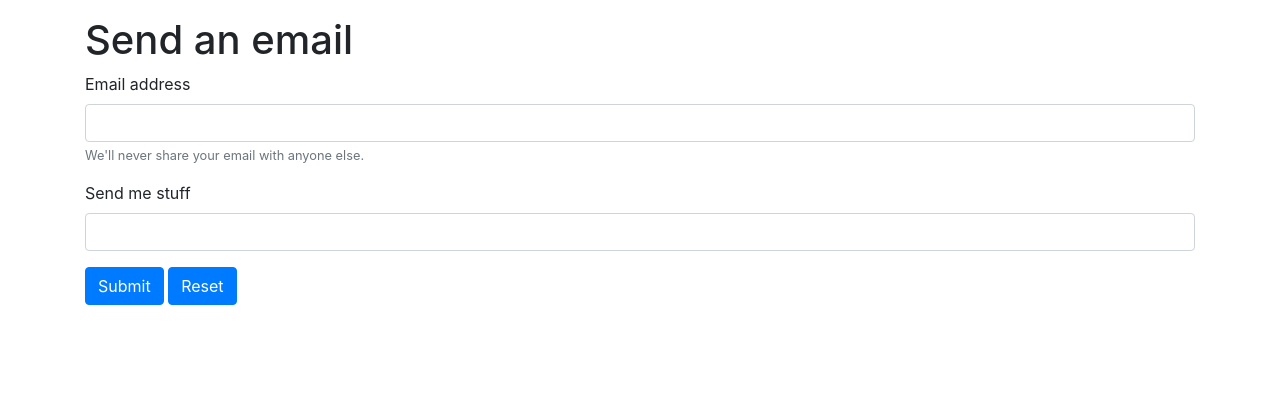
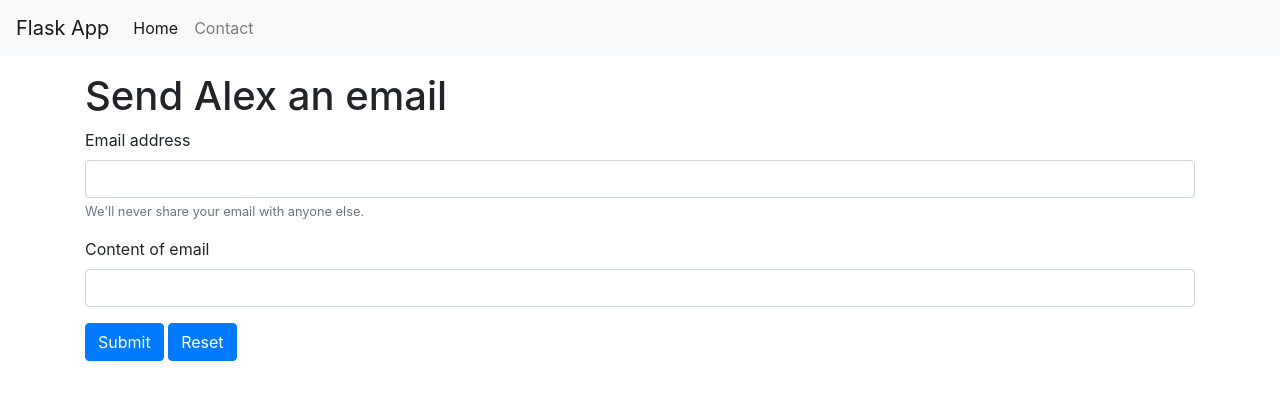
Before and after one commit to AlexandruCardas/flask-container, a Flask app: page /contact in a window 1280 px wide. Shown: the top 400 px of the page. Run offline with Flask 2, Linux system fonts and the light colour scheme; some libraries are stand-ins or nearby versions.

Commit message:
Update with templates

```diff
--- a/app/app.py
+++ b/app/app.py
@@ -5,7 +5,7 @@ app = Flask(__name__)
 
 @app.route('/')
 def index():
-    return '<h1>Hello World!</h1>'
+    return render_template("index.html")
 
 
 @app.route("/contact")
--- /dev/null
+++ b/app/templates/base.html
@@ -0,0 +1,50 @@
+<!DOCTYPE html>
+<html lang="en">
+<head>
+    {% block head %}
+        <link rel="stylesheet" href="{{ url_for('static', filename='style.css') }}">
+        <meta charset="UTF-8">
+        <meta name="viewport" content="width=device-width, initial-scale=1, shrink-to-fit=no">
+
+        <!-- Bootstrap CSS -->
+        <link rel="stylesheet" href="https://stackpath.bootstrapcdn.com/bootstrap/4.4.1/css/bootstrap.min.css"
+              integrity="sha384-Vkoo8x4CGsO3+Hhxv8T/Q5PaXtkKtu6ug5TOeNV6gBiFeWPGFN9MuhOf23Q9Ifjh"
+              crossorigin="anonymous">
+
+        <title>{% block title %}{% endblock %} - Page</title>
+    {% endblock %}
+</head>
+<body>
+<nav class="navbar navbar-expand-lg navbar-light bg-light">
+    <a class="navbar-brand" href="#">Flask App</a>
+    <button class="navbar-toggler" type="button" data-toggle="collapse" data-target="#navbarSupportedContent"
+            aria-controls="navbarSupportedContent" aria-expanded="false" aria-label="Toggle navigation">
+        <span class="navbar-toggler-icon"></span>
+    </button>
+
+    <div class="collapse navbar-collapse" id="navbarSupportedContent">
+        <ul class="navbar-nav mr-auto">
+            <li class="nav-item active">
+                <a class="nav-link" href="{{ url_for('index') }}">Home <span class="sr-only">(current)</span></a>
+            </li>
+            <li class="nav-item">
+                <a class="nav-link" href="{{ url_for('contact') }}">Contact</a>
+            </li>
+        </ul>
+    </div>
+</nav>
+<div class="container mt-3">{% block content %}{% endblock %}</div>
+
+<!-- Optional JavaScript -->
+<!-- jQuery first, then Popper.js, then Bootstrap JS -->
+<script src="https://code.jquery.com/jquery-3.4.1.slim.min.js"
+        integrity="sha384-J6qa4849blE2+poT4WnyKhv5vZF5SrPo0iEjwBvKU7imGFAV0wwj1yYfoRSJoZ+n"
+        crossorigin="anonymous"></script>
+<script src="https://cdn.jsdelivr.net/npm/popper.js@1.16.0/dist/umd/popper.min.js"
+        integrity="sha384-Q6E9RHvbIyZFJoft+2mJbHaEWldlvI9IOYy5n3zV9zzTtmI3UksdQRVvoxMfooAo"
+        crossorigin="anonymous"></script>
+<script src="https://stackpath.bootstrapcdn.com/bootstrap/4.4.1/js/bootstrap.min.js"
+        integrity="sha384-wfSDF2E50Y2D1uUdj0O3uMBJnjuUD4Ih7YwaYd1iqfktj0Uod8GCExl3Og8ifwB6"
+        crossorigin="anonymous"></script>
+</body>
+</html>
--- a/app/templates/contact.html
+++ b/app/templates/contact.html
@@ -1,47 +1,24 @@
-<!DOCTYPE html>
-<html lang="en">
-<head>
-    <meta charset="UTF-8">
-    <meta name="viewport" content="width=device-width, initial-scale=1, shrink-to-fit=no">
+{% extends "base.html" %}
+{% block title %}Contact{% endblock %}
+{% block head %}
+    {{ super() }}
+{% endblock %}
 
-    <!-- Bootstrap CSS -->
-    <link rel="stylesheet" href="https://stackpath.bootstrapcdn.com/bootstrap/4.4.1/css/bootstrap.min.css"
-          integrity="sha384-Vkoo8x4CGsO3+Hhxv8T/Q5PaXtkKtu6ug5TOeNV6gBiFeWPGFN9MuhOf23Q9Ifjh" crossorigin="anonymous">
-
-</head>
-<body>
-<div class="container mt-3" >
-    <h1>Send {{message}} an email</h1>
-    <form action="mailto:calexc95@gmail.com.com" method="post" enctype="text/plain">
+{% block content %}
+    <h1>Send {{ name }} an email</h1>
+    <form action="mailto:calexc95@gmail.com" method="post" enctype="text/plain">
         <div class="form-group">
             <label for="exampleInputEmail1">Email address</label>
             <input type="email" class="form-control" id="exampleInputEmail1" aria-describedby="emailHelp">
-            <small id="emailHelp" class="form-text text-muted">We'll never share your email with anyone else.</small>
+            <small id="emailHelp" class="form-text text-muted">We'll never share your email with anyone
+                else.</small>
         </div>
         <div class="form-group">
-            <label for="comment">Send me stuff</label>
+            <label for="comment">Content of email</label>
             <input type="text" class="form-control" id="comment">
         </div>
 
         <button type="submit" class="btn btn-primary">Submit</button>
         <button type="reset" class="btn btn-primary">Reset</button>
     </form>
-
-</div>
-
-
-<!-- Optional JavaScript -->
-<!-- jQuery first, then Popper.js, then Bootstrap JS -->
-<script src="https://code.jquery.com/jquery-3.4.1.slim.min.js"
-        integrity="sha384-J6qa4849blE2+poT4WnyKhv5vZF5SrPo0iEjwBvKU7imGFAV0wwj1yYfoRSJoZ+n"
-        crossorigin="anonymous"></script>
-<script src="https://cdn.jsdelivr.net/npm/popper.js@1.16.0/dist/umd/popper.min.js"
-        integrity="sha384-Q6E9RHvbIyZFJoft+2mJbHaEWldlvI9IOYy5n3zV9zzTtmI3UksdQRVvoxMfooAo"
-        crossorigin="anonymous"></script>
-<script src="https://stackpath.bootstrapcdn.com/bootstrap/4.4.1/js/bootstrap.min.js"
-        integrity="sha384-wfSDF2E50Y2D1uUdj0O3uMBJnjuUD4Ih7YwaYd1iqfktj0Uod8GCExl3Og8ifwB6"
-        crossorigin="anonymous"></script>
-
-
-</body>
-</html>
+{% endblock %}
```
Also changed, not shown: app/templates/index.html (added, +11 -0 lines).
